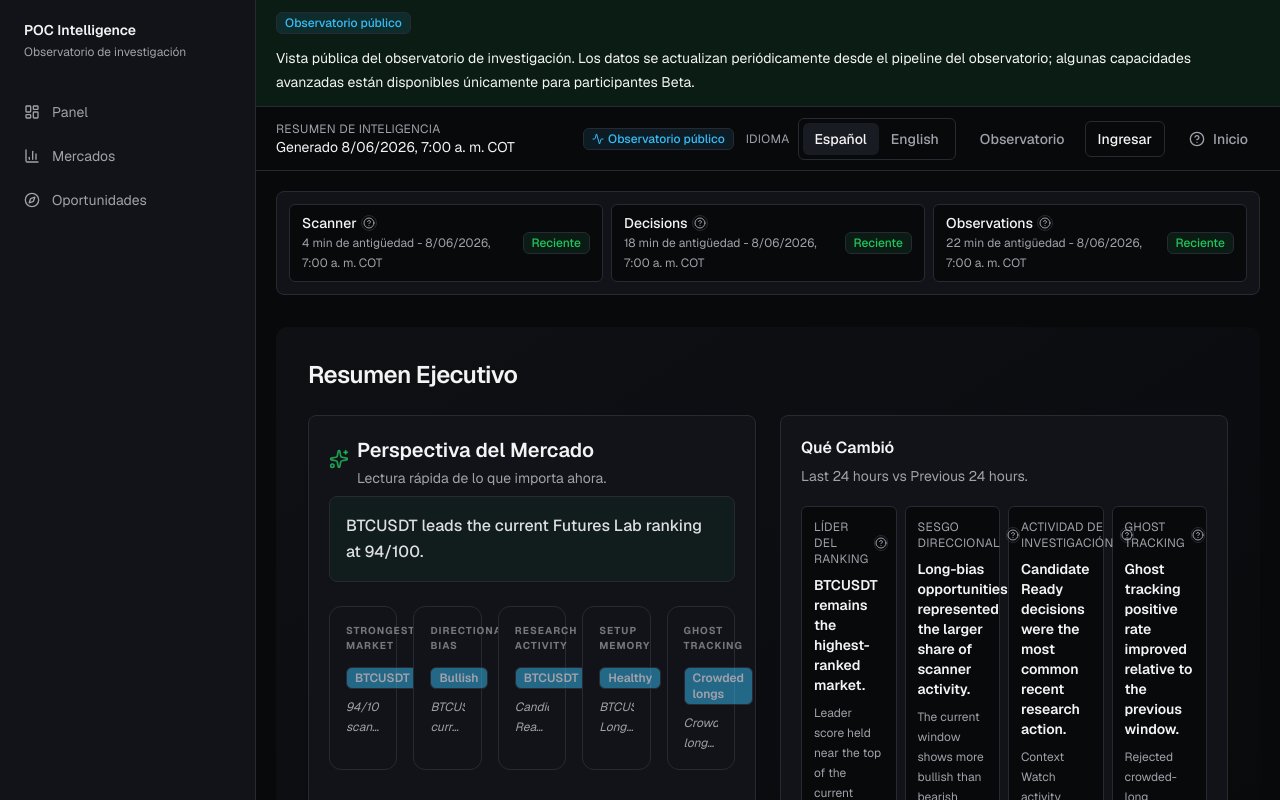
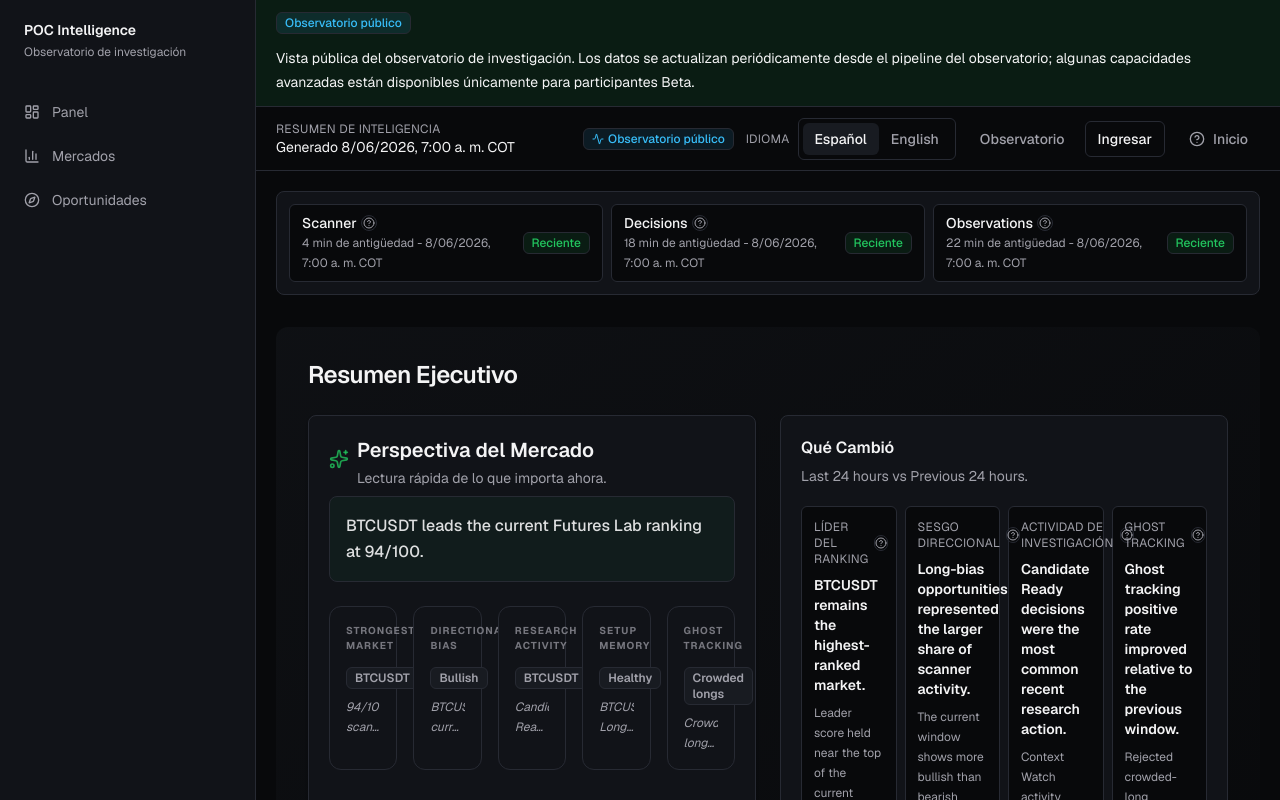
Before and after one commit to ioskpu/poc-intelligence, a Next.js app: page /dashboard in a window 1280 px wide. Shown: the top 800 px of the page. Built offline with nearby package versions, Linux system fonts and the light colour scheme; no server answers.

Commit message:
fix(ts): change Badge variant to tone to resolve Vercel build error

```diff
--- a/src/features/dashboard/intelligence-brief.tsx
+++ b/src/features/dashboard/intelligence-brief.tsx
@@ -74,7 +74,7 @@ export function IntelligenceBrief({ brief, locale }: IntelligenceBriefProps) {
                 </div>
 
                 <div className="mb-2">
-                  <Badge variant="secondary" className="font-semibold text-xs py-0.5 px-2 bg-secondary/50 hover:bg-secondary/70">
+                  <Badge tone="neutral" className="font-semibold text-xs py-0.5 px-2">
                     {formatBriefValue(item.value, item.detail, locale)}
                   </Badge>
                 </div>
```
